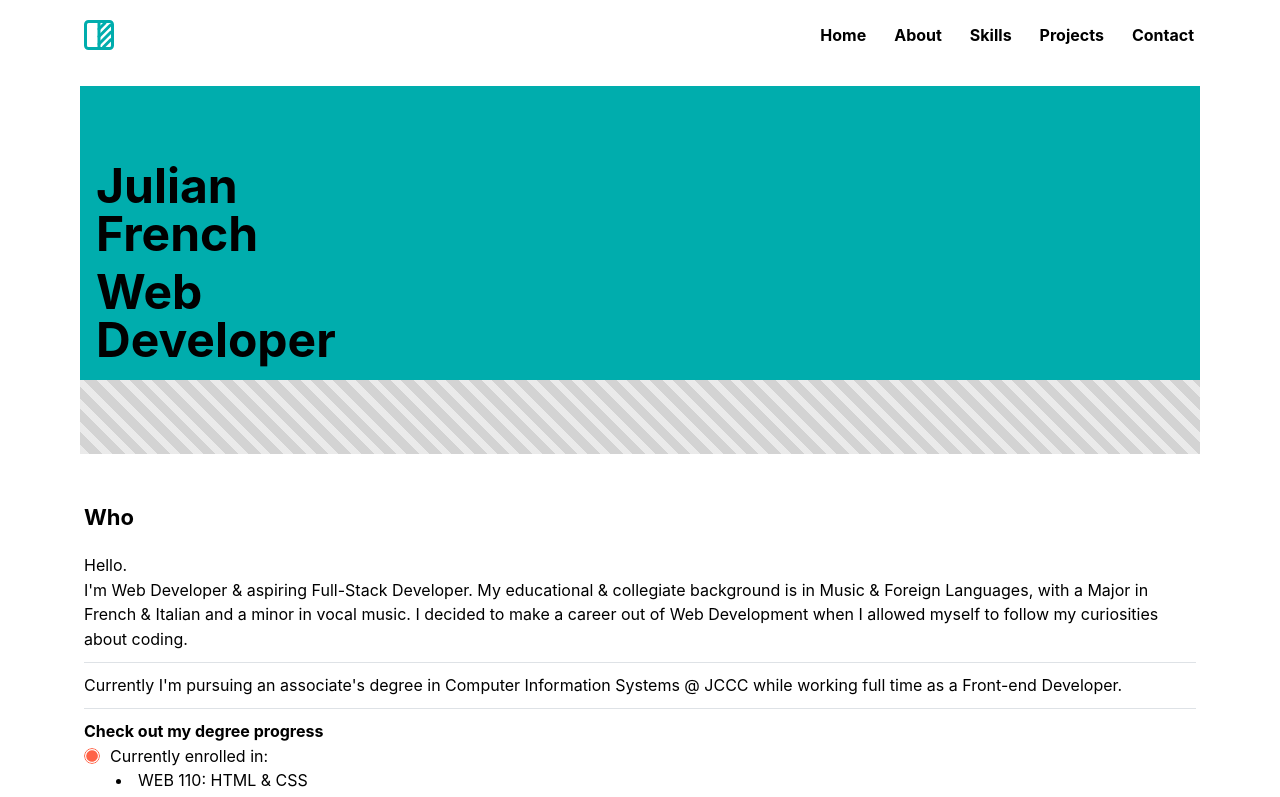
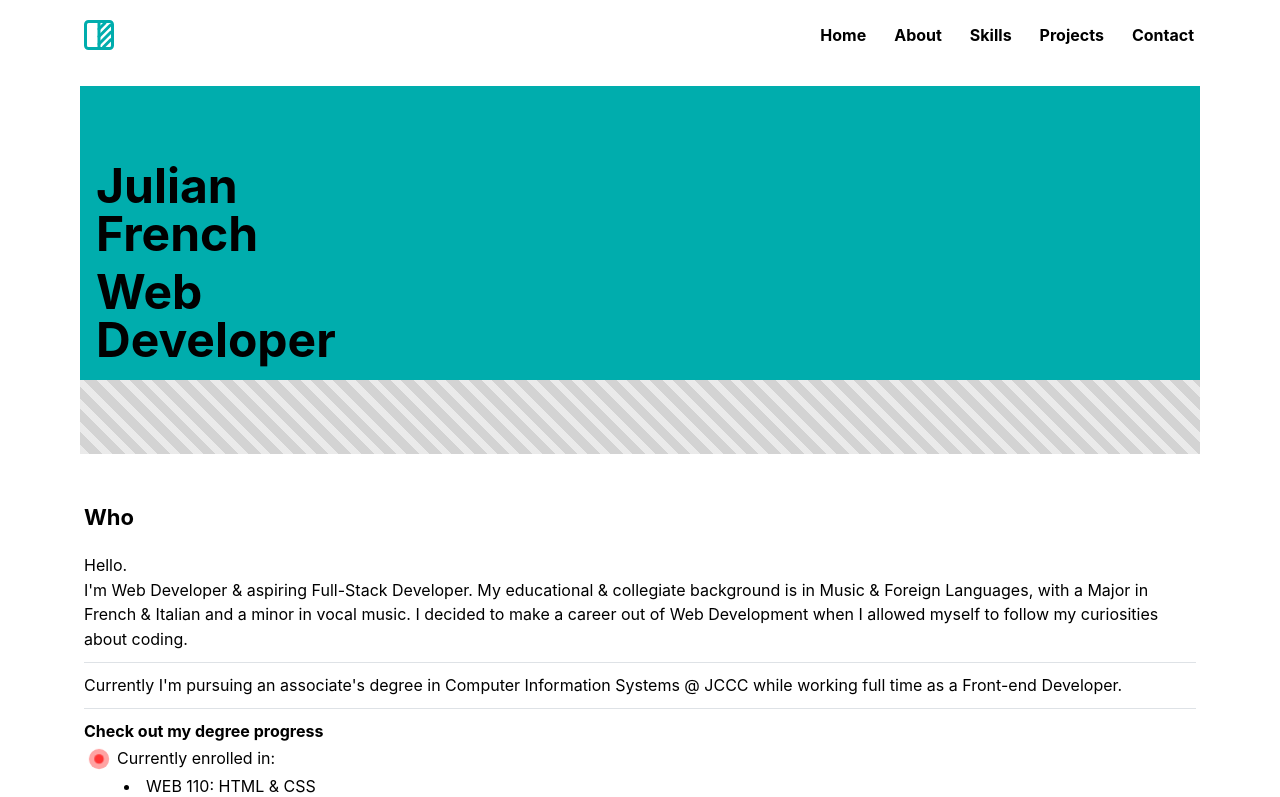
Before and after one commit to Jufrench/ju4, a Next.js app: page / in a window 1280 px wide. Shown: the top 797 px of the page. Built offline with nearby package versions, Linux system fonts and the light colour scheme.

Commit message:
Update styling, add to "who" section

```diff
--- a/src/pages/index.tsx
+++ b/src/pages/index.tsx
@@ -8,7 +8,8 @@
 import { rem, Center, Container, SimpleGrid, Grid, Space, Box, Blockquote,
   ActionIcon, Stack, Title, Group, Anchor, Text, Divider, Card, Paper, Drawer, NavLink, Avatar, Accordion, List } from '@mantine/core';
 import { useMediaQuery, useDisclosure } from '@mantine/hooks';
-import { IconMenu2, IconSquareHalf, IconArrowBigRight, IconArrowRight, IconInfoCircle, IconFlagFilled, IconWorld, IconCircleFilled } from '@tabler/icons-react';
+import { IconMenu2, IconSquareHalf, IconArrowBigRight, IconArrowRight, IconInfoCircle,
+          IconFlagFilled, IconWorld, IconCircleFilled } from '@tabler/icons-react';
 import { ReactNode } from "react";
 
 const inter = Inter({ subsets: ["latin"] });
@@ -115,7 +116,7 @@
     // position: 'relative'
   };
 
-  const [isHovered, setIsHovered] = React.useState<boolean>(false);
+  // const [isHovered, setIsHovered] = React.useState<boolean>(false);
 
   // return (
   //   <Anchor
@@ -197,6 +198,33 @@
 
 const currentlyEnrolled = ['WEB 110: HTML & CSS', 'CIS 260: Database Management']
 
+const PulseCircle = () => {
+  const circleStyles: React.CSSProperties = {
+    background: 'red',
+    borderRadius: '50%',
+    width: '100%',
+    height: '100%',
+    position: 'absolute',
+    left: 0,
+    animation: 'pulse 2s infinite cubic-bezier(.36, .11, .89, .32)'
+  };
+
+  const containerStyles: React.CSSProperties = {
+    position: "relative",
+    width: '30px',
+    height: '30px'
+  };
+
+  return (
+    <Box style={containerStyles}>
+      <Box style={{...circleStyles, animationDelay: "-3s"}}></Box>
+      <Box style={{...circleStyles, animationDelay: "-2s"}}></Box>
+      <Box style={{...circleStyles, animationDelay: "-1s"}}></Box>
+      <Box style={{...circleStyles, animationDelay: "0s"}}></Box>
+    </Box>
+  )
+}
+
 const About = () => {
   return (
     <Center id="about" component="section">
@@ -208,11 +236,11 @@
         <Text>Currently I'm pursuing an associate's degree in Computer Information Systems @ JCCC while working full time as a Front-end Developer.</Text>
         <Divider my="xs" />
         <Text fw="bold">Check out my degree progress</Text>
-        <Group gap="xs">
-          <Avatar variant="outline" size="xs" color="tomato"><IconCircleFilled /></Avatar>
+        <Group gap={3}>
+          <PulseCircle />
           <Text>Currently enrolled in:</Text>
         </Group>
-        <List pl="xl">
+        <List ml={40}>
           <>
             {currentlyEnrolled.map(course => <List.Item>{course}</List.Item>)}
           </>
@@ -345,7 +373,7 @@
 };
 
 const ProjectCardMobile = (props: {title: string, url: string, icon?: ReactNode}) => {
-  console.log('icon:', props)
+
   return (
     <Paper p={rem(16)} style={{border: "1px solid gray", borderRadius: 0}}>
       <Group justify="space-between">
@@ -369,6 +397,9 @@
 
 const ProjectCardTablet = (props: {title: string, url: string, icon?: ReactNode, iconHoverColor: string}) => {
   const [isHovered, setIsHovered] = React.useState<boolean>(false);
+  const isHoveredStyle: React.CSSProperties = {
+    transform: 'scale(1.2, 1.2)',
+  };
 
   return (
     <Paper
@@ -377,8 +408,7 @@
       onMouseEnter={() => setIsHovered(true)}
       onMouseLeave={() => setIsHovered(false)}>
       <Group justify="flex-start" wrap="nowrap">
-        <Avatar
-          color={isHovered ? props.iconHoverColor : 'gray'}>
+        <Avatar color={isHovered ? props.iconHoverColor : 'gray'} style={isHovered ? isHoveredStyle : {}}>
           {props.icon}
         </Avatar>
         <Title order={4} size="h4">{props.title}</Title>
@@ -452,7 +482,7 @@
     title: 'Mai Globo',
     url: 'https://maiglobo.vercel.app/',
     icon: <IconWorld />,
-    iconHoverColor: '#00B5FF'
+    iconHoverColor: '#00BFFF'
   }
 ];
 
--- a/src/styles/globals.css
+++ b/src/styles/globals.css
@@ -1,5 +1,17 @@
 html {
   scroll-behavior: smooth;
+}
+
+@keyframes pulse {
+  from {
+    transform: scale(.2, .2);
+    opacity: .5;
+  }
+
+  to {
+    transform: scale(1, 1);
+    opacity: 0;
+  }
 }
 
 /* .header-tablet .header-tablet-nav-item:before {
```
